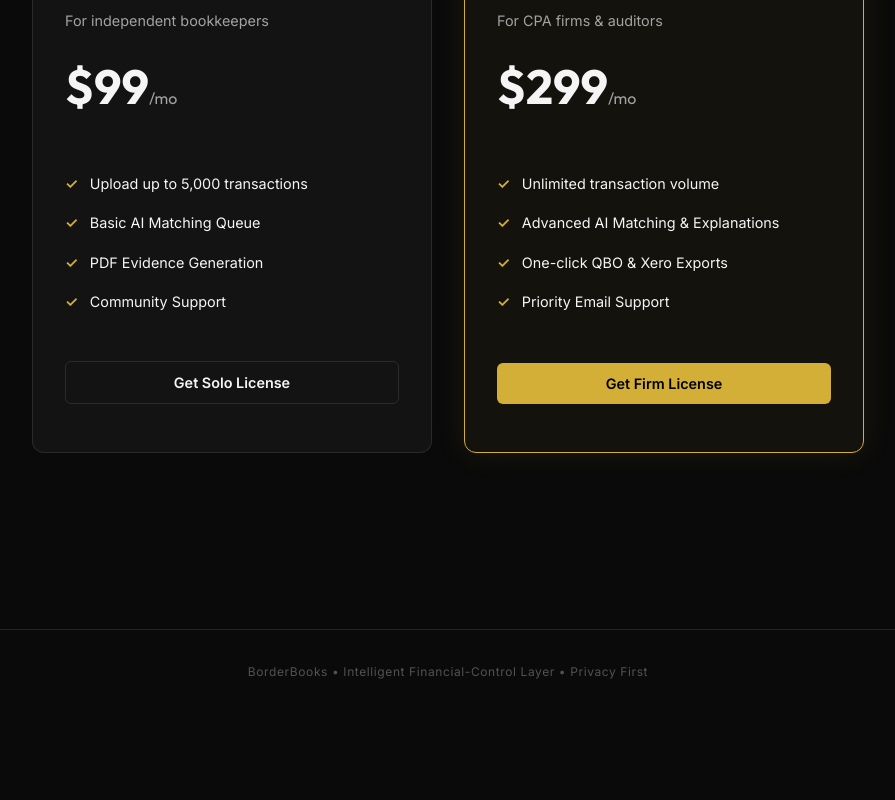
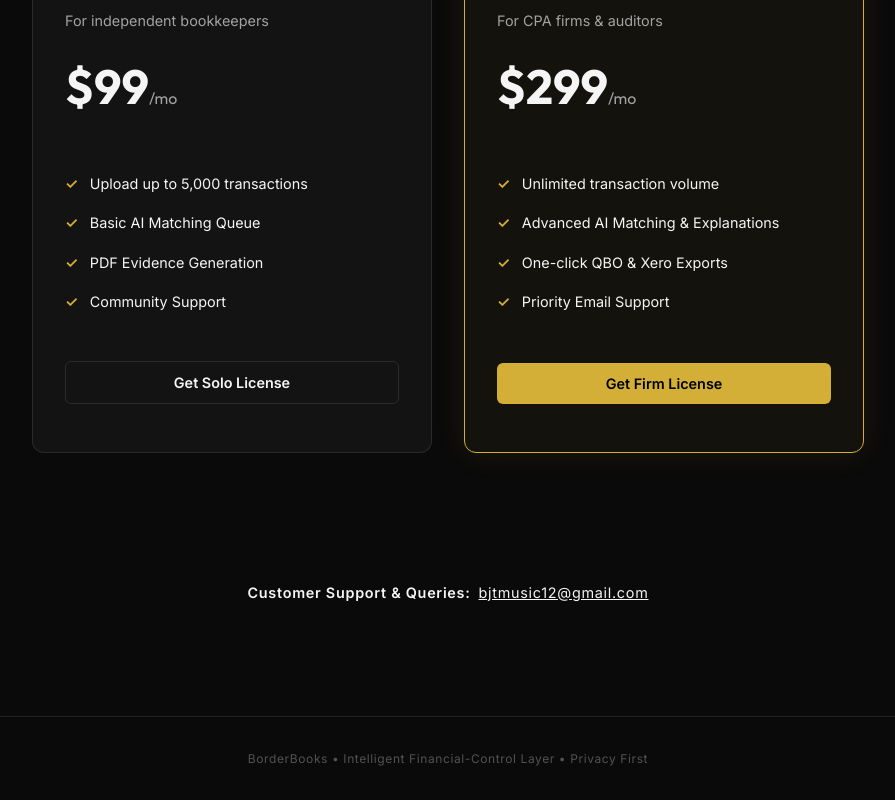
Before and after one commit to bhuvanjakkula/ubiquitous-funicular, a React (Vite) app in the folder web/: page / in a window 1280 px wide. Shown: the part 1801-2601 px from the top of the page, without its empty margins (192-1087 px from the left). Before the commit the page ends 2514 px from the top, so only its background shows below. Built offline with nearby package versions, Linux system fonts and the light colour scheme.

Commit message:
Add customer support email footer to ledgertrace web landing page

```diff
--- a/web/src/screens/Landing.tsx
+++ b/web/src/screens/Landing.tsx
@@ -69,7 +69,7 @@ export default function Landing({ onStart }: { onStart: () => void }) {
               <li>PDF Evidence Generation</li>
               <li>Community Support</li>
             </ul>
-            <a href="https://buy.stripe.com/test_aFadR16mT8qxd3HcWzcjS02" target="_blank" rel="noreferrer" style={{textDecoration: 'none'}}>
+            <a href="https://buy.stripe.com/test_00w28japEcKhaPd3022oE04" target="_blank" rel="noreferrer" style={{textDecoration: 'none'}}>
               <button className="secondary" style={{width: '100%'}}>Get Solo License</button>
             </a>
           </div>
@@ -84,12 +84,19 @@ export default function Landing({ onStart }: { onStart: () => void }) {
               <li>One-click QBO & Xero Exports</li>
               <li>Priority Email Support</li>
             </ul>
-            <a href="https://buy.stripe.com/test_cNiaEP7qXfSZ2p3f4HcjS03" target="_blank" rel="noreferrer" style={{textDecoration: 'none'}}>
+            <a href="https://buy.stripe.com/test_fZu00bgO211z3mLbwy2oE05" target="_blank" rel="noreferrer" style={{textDecoration: 'none'}}>
               <button style={{width: '100%'}}>Get Firm License</button>
             </a>
           </div>
         </div>
       </section>
+
+      <footer style={{ padding: '2rem', textAlign: 'center', color: 'var(--muted)', fontSize: '0.9rem', borderTop: '1px solid var(--line)' }}>
+        <div style={{ display: 'flex', justifyContent: 'center', alignItems: 'center', gap: '0.5rem' }}>
+          <span style={{ fontWeight: 600 }}>Customer Support & Queries:</span>
+          <a href="mailto:bjtmusic12@gmail.com" style={{ color: 'var(--green)', textDecoration: 'underline' }}>bjtmusic12@gmail.com</a>
+        </div>
+      </footer>
     </div>
   );
 }
```
